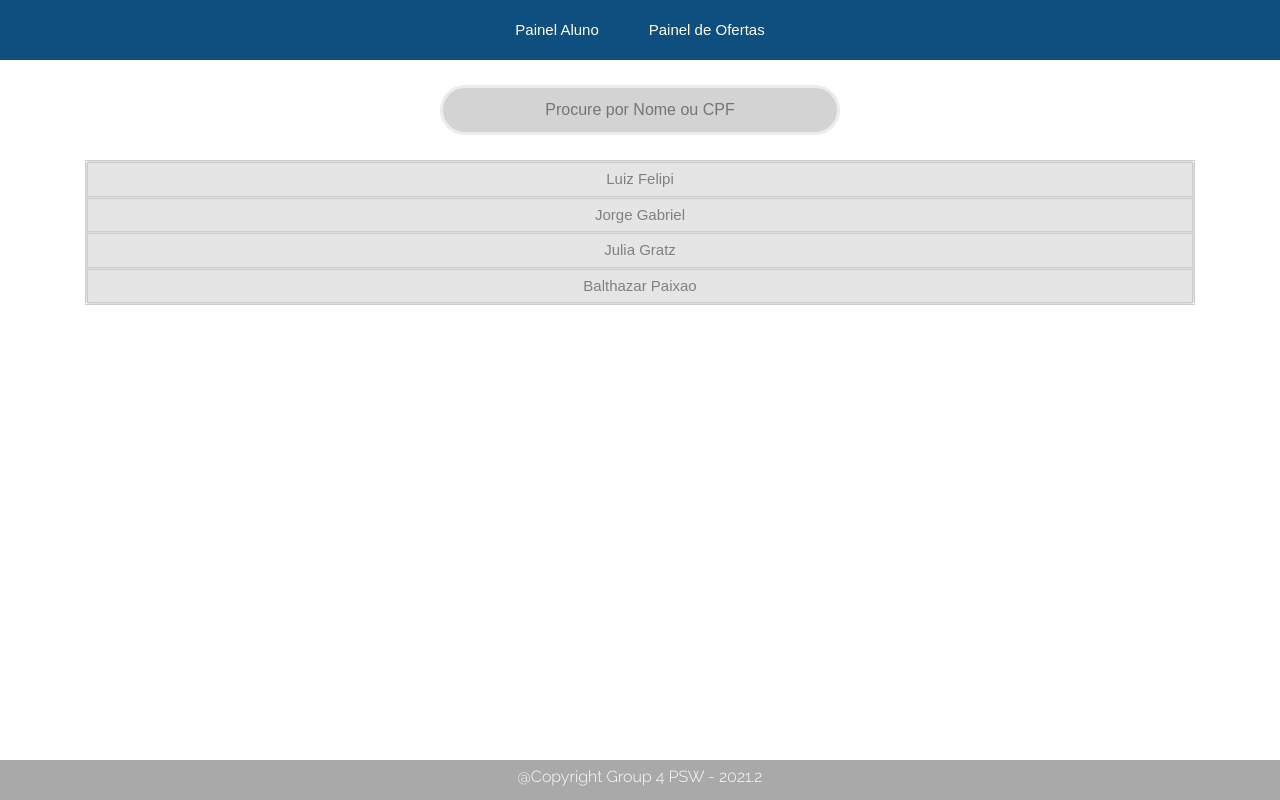
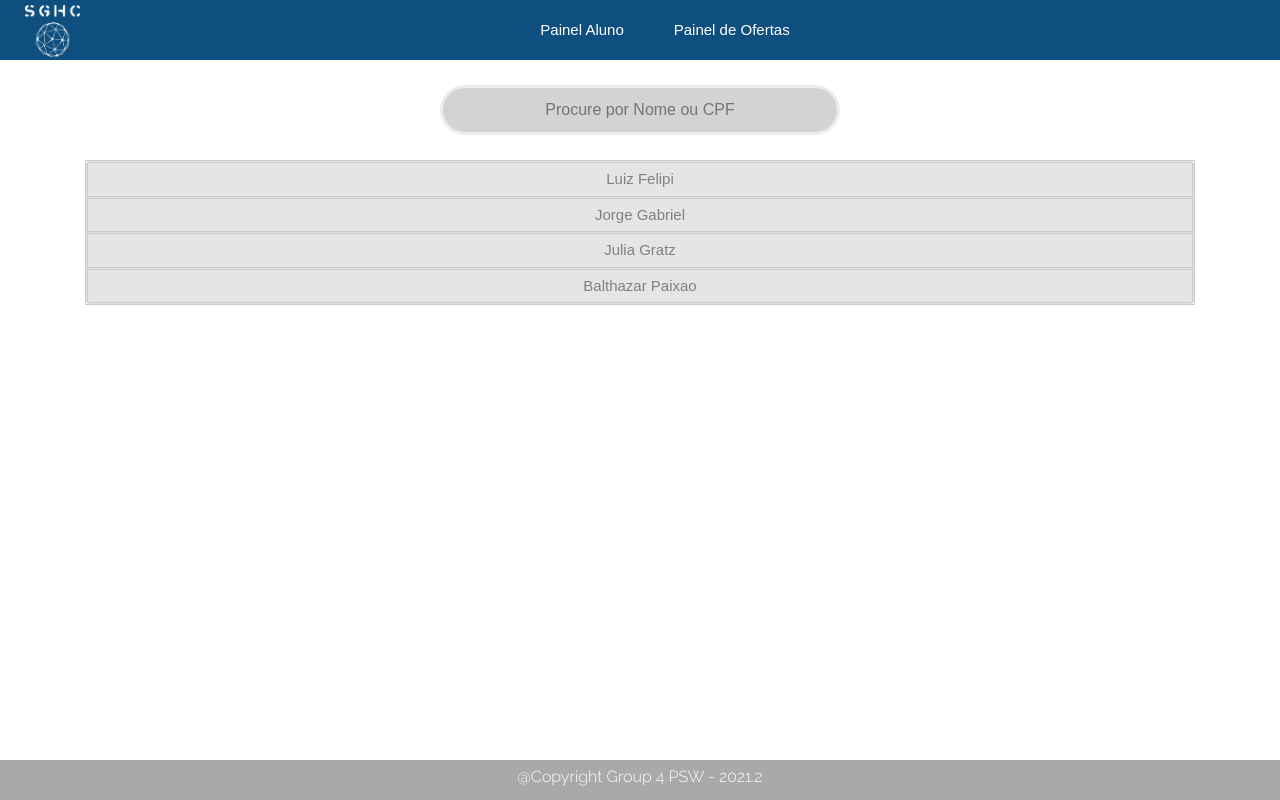
Before and after one commit to dsm-cefet-rj/trabalhointegrado2021-2-2021-2-grupo-4, a React (Create React App) app: page / in a window 1280 px wide. Built offline with nearby package versions, Linux system fonts and the light colour scheme; data requests are answered from the project's data file.

Commit message:
feat: logo

```diff
--- a/src/components/Header/index.js
+++ b/src/components/Header/index.js
@@ -1,10 +1,12 @@
 import React from 'react'
 import { Link } from 'react-router-dom';
+import logo from '../../img/logo.png';
 import './styled.scss'
 
 const Header = () => {
   return(
     <div className="menu_navegacao">
+      <Link to='/'> <img style={{ backgroundcolor: '#fff', width: '55px', marginTop: '5px', marginBottom: '10px', position: 'absolute' }} src={logo}/> </Link>
       <nav className="nav-bar">
         <Link to='/'> Painel Aluno </Link>
         <Link to='/painelofertas'> Painel de Ofertas </Link>
```
Also changed, not shown: src/img/logo.png (added).
